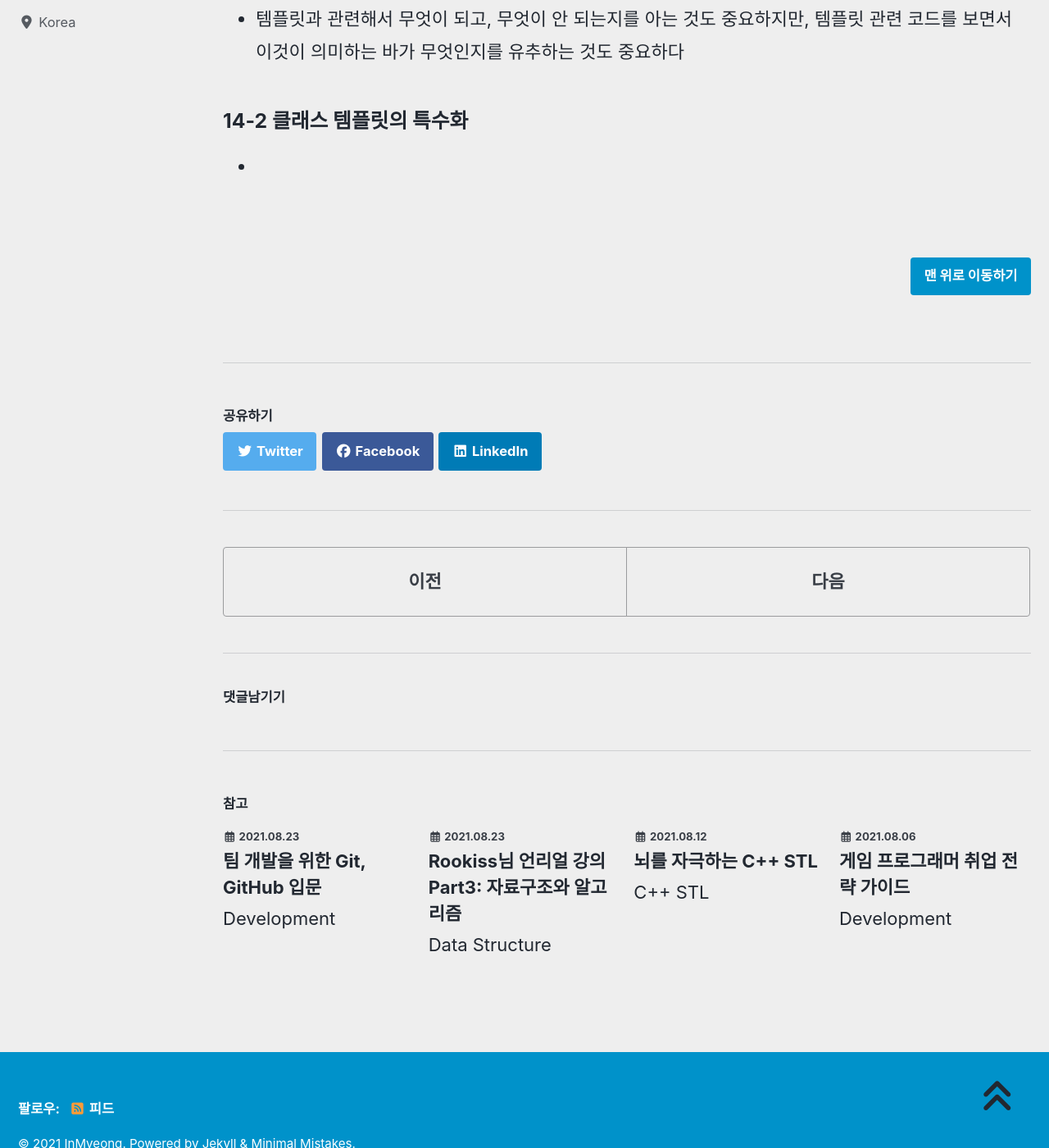
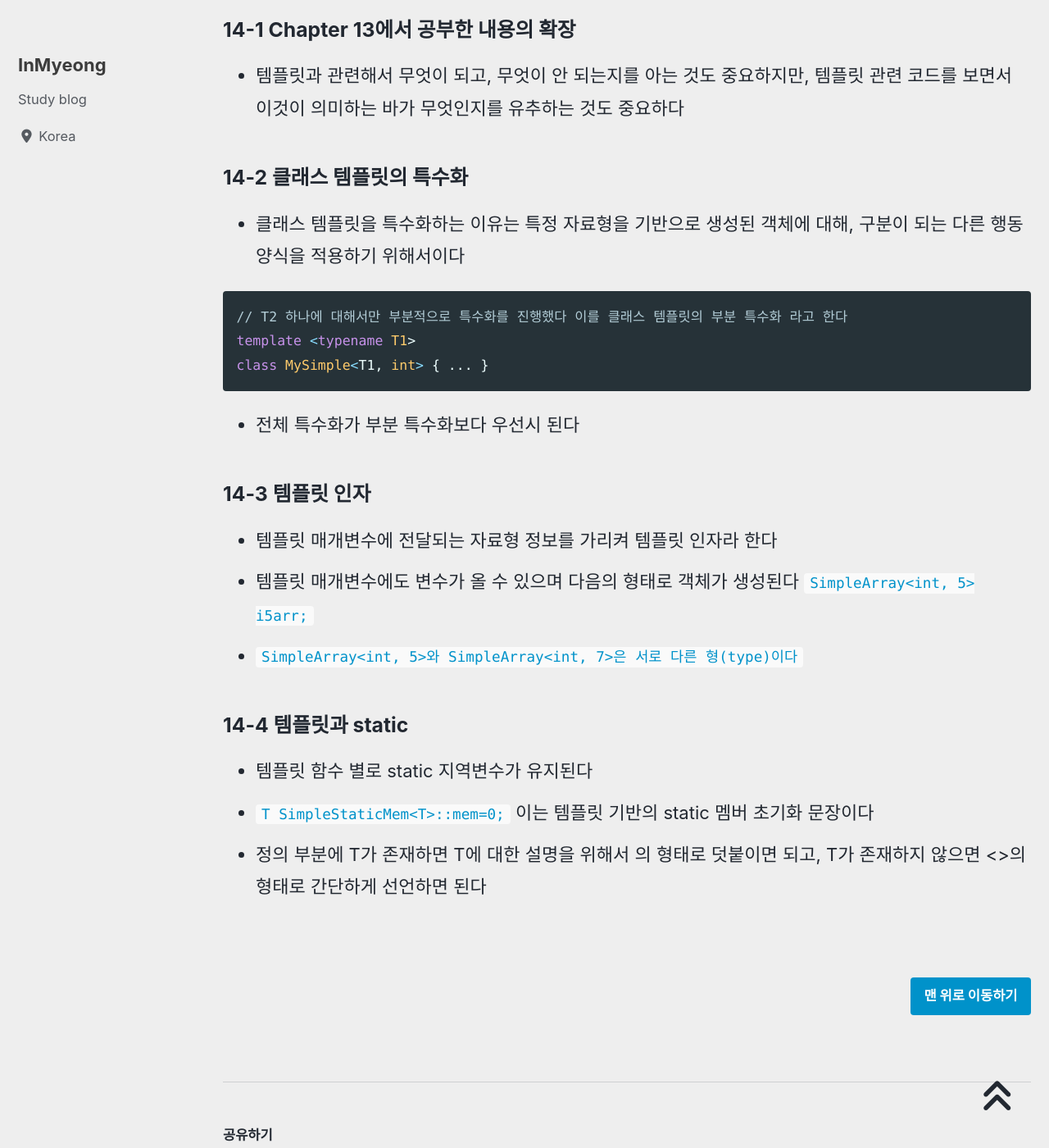
Before and after one commit to devMyeong/devMyeong.github.io, a Jekyll site: the page built from _posts/cpp/2021-07-29-cpp.md, in a window 1280 px wide and 1400 px high, scrolled down 26499 px. Shown: the whole window at 82% size. Built offline with Jekyll 4.4.1, drawn with Linux system fonts in a browser that asks for light colours; cached includes are drawn as plain includes; nearby versions of some CDN libraries; some web fonts are replaced; comment, search, counter and statistics services are not loaded; some of the changed text lies outside the part shown.

Commit message:
update cpp chapter 14-2, 14-3, 14-4

````diff
--- a/_posts/cpp/2021-07-29-cpp.md
+++ b/_posts/cpp/2021-07-29-cpp.md
@@ -530,7 +530,25 @@ Max(str1, str2)
 - 템플릿과 관련해서 무엇이 되고, 무엇이 안 되는지를 아는 것도 중요하지만, 템플릿 관련 코드를 보면서 이것이 의미하는 바가 무엇인지를 유추하는 것도 중요하다
 
 ### 14-2 클래스 템플릿의 특수화
--
+- 클래스 템플릿을 특수화하는 이유는 특정 자료형을 기반으로 생성된 객체에 대해, 구분이 되는 다른 행동양식을 적용하기 위해서이다
+
+```cpp
+// T2 하나에 대해서만 부분적으로 특수화를 진행했다 이를 클래스 템플릿의 부분 특수화 라고 한다
+template <typename T1>
+class MySimple<T1, int> { ... }
+```
+
+- 전체 특수화가 부분 특수화보다 우선시 된다
+
+### 14-3 템플릿 인자
+- 템플릿 매개변수에 전달되는 자료형 정보를 가리켜 템플릿 인자라 한다
+- 템플릿 매개변수에도 변수가 올 수 있으며 다음의 형태로 객체가 생성된다 `SimpleArray<int, 5> i5arr;`
+- `SimpleArray<int, 5>와 SimpleArray<int, 7>은 서로 다른 형(type)이다`
+
+### 14-4 템플릿과 static
+- 템플릿 함수 별로 static 지역변수가 유지된다
+- `T SimpleStaticMem<T>::mem=0;` 이는 템플릿 기반의 static 멤버 초기화 문장이다
+- 정의 부분에 T가 존재하면 T에 대한 설명을 위해서 <typename T>의 형태로 덧붙이면 되고, T가 존재하지 않으면 <>의 형태로 간단하게 선언하면 된다
 
 <br>
 
````
